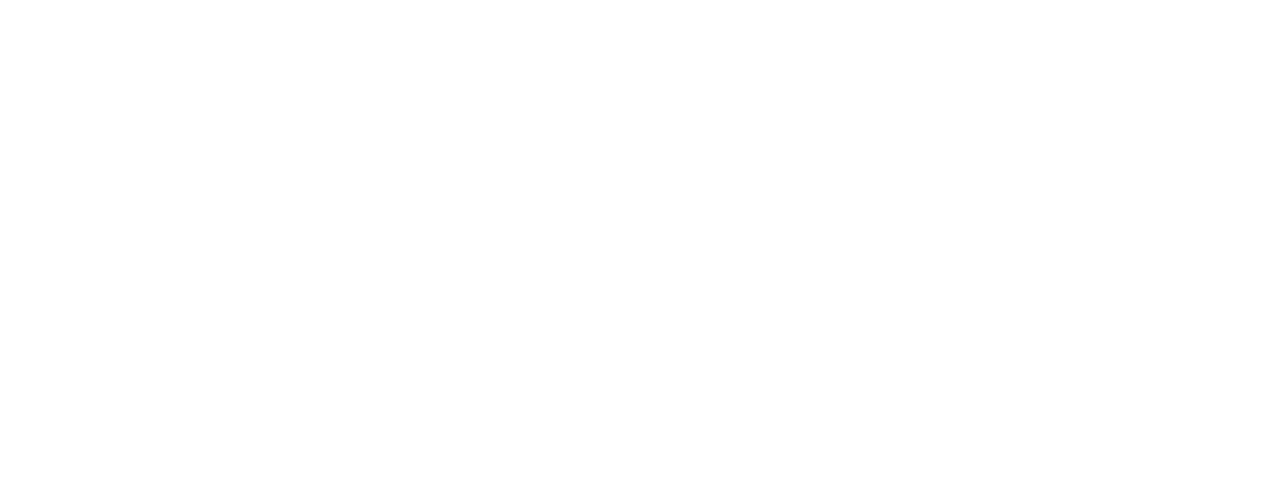
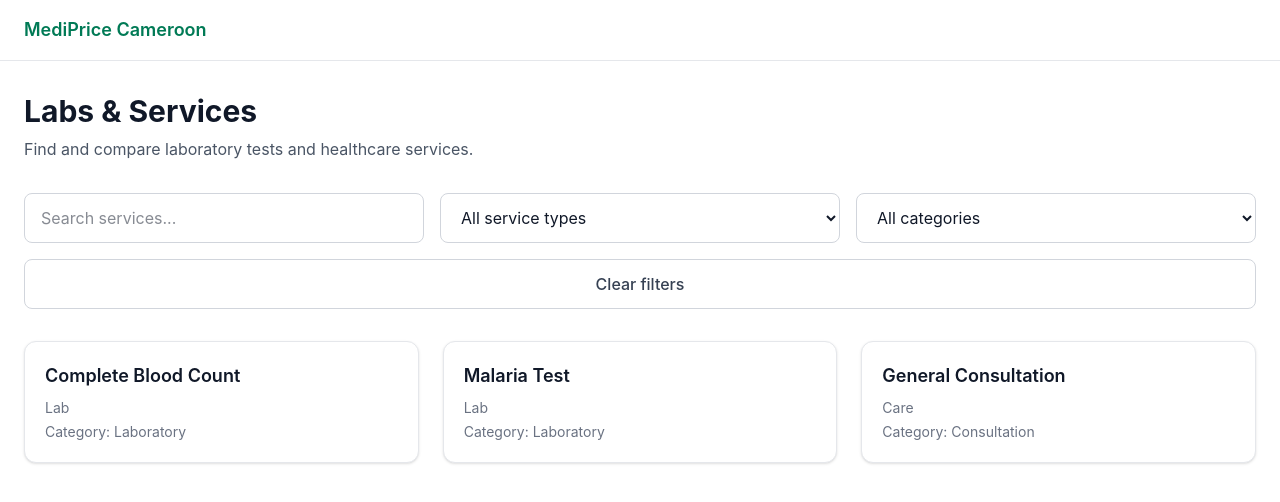
Before and after one commit to SEED-Cameroon/mediprice-web, a React (Vite) app: page /services in a window 1280 px wide. Before the commit this address had no page. Shown: the top 502 px of the page. Built offline with nearby package versions, Linux system fonts and the light colour scheme.

Commit message:
Build services catalogue foundation

```diff
--- a/src/App.jsx
+++ b/src/App.jsx
@@ -1,6 +1,8 @@
 import { BrowserRouter, Routes, Route } from 'react-router-dom'
+
 import Layout from './components/Layout'
 import Home from './pages/Home'
+import Services from './pages/Services'
 
 function App() {
   return (
@@ -8,6 +10,7 @@
       <Routes>
         <Route element={<Layout />}>
           <Route path="/" element={<Home />} />
+          <Route path="/services" element={<Services />} />
         </Route>
       </Routes>
     </BrowserRouter>
--- /dev/null
+++ b/src/components/Pagination.jsx
@@ -0,0 +1,41 @@
+export default function Pagination({
+  currentPage,
+  totalPages,
+  onPageChange,
+}) {
+  if (totalPages <= 1) {
+    return null
+  }
+
+  return (
+    <nav
+      className="mt-8 flex items-center justify-center gap-2"
+      aria-label="Services pagination"
+    >
+      <button
+        type="button"
+        disabled={currentPage === 1}
+        onClick={() => onPageChange(currentPage - 1)}
+        className="rounded-lg border border-gray-300 px-4 py-2 text-sm font-medium disabled:cursor-not-allowed disabled:opacity-50"
+      >
+        Previous
+      </button>
+
+      <span
+        className="px-3 py-2 text-sm text-gray-600"
+        aria-live="polite"
+      >
+        Page {currentPage} of {totalPages}
+      </span>
+
+      <button
+        type="button"
+        disabled={currentPage === totalPages}
+        onClick={() => onPageChange(currentPage + 1)}
+        className="rounded-lg border border-gray-300 px-4 py-2 text-sm font-medium disabled:cursor-not-allowed disabled:opacity-50"
+      >
+        Next
+      </button>
+    </nav>
+  )
+}
--- /dev/null
+++ b/src/components/ServiceCard.jsx
@@ -0,0 +1,26 @@
+import { Link } from 'react-router-dom'
+
+export default function ServiceCard({ service }) {
+  return (
+    <Link
+      to={`/services/${service.id}`}
+      className="block rounded-xl border border-gray-200 bg-white p-5 shadow-sm transition hover:-translate-y-1 hover:shadow-md focus:outline-none focus:ring-2 focus:ring-emerald-600"
+    >
+      <h2 className="text-lg font-semibold text-gray-900">
+        {service.name}
+      </h2>
+
+      {service.type && (
+        <p className="mt-2 text-sm text-gray-500">
+          {service.type}
+        </p>
+      )}
+
+      {service.category && (
+        <p className="mt-1 text-sm text-gray-500">
+          Category: {service.category}
+        </p>
+      )}
+    </Link>
+  )
+}
--- /dev/null
+++ b/src/pages/Services.jsx
@@ -0,0 +1,164 @@
+import { useMemo, useState } from 'react'
+import { useSearchParams } from 'react-router-dom'
+
+import ServiceCard from '../components/ServiceCard'
+
+const demoServices = [
+  {
+    id: '1',
+    name: 'Complete Blood Count',
+    type: 'Lab',
+    category: 'Laboratory',
+  },
+  {
+    id: '2',
+    name: 'Malaria Test',
+    type: 'Lab',
+    category: 'Laboratory',
+  },
+  {
+    id: '3',
+    name: 'General Consultation',
+    type: 'Care',
+    category: 'Consultation',
+  },
+]
+
+export default function Services() {
+  const [loading, setLoading] = useState(false)
+  const [searchParams, setSearchParams] = useSearchParams()
+
+  const search = searchParams.get('search') || ''
+  const type = searchParams.get('type') || 'all'
+  const category = searchParams.get('category') || 'all'
+
+  const updateSearchParams = (key, value) => {
+    const nextParams = new URLSearchParams(searchParams)
+
+    if (!value || value === 'all') {
+      nextParams.delete(key)
+    } else {
+      nextParams.set(key, value)
+    }
+
+    setSearchParams(nextParams)
+  }
+
+  const filteredServices = useMemo(() => {
+    return demoServices.filter((service) => {
+      const matchesSearch = service.name
+        .toLowerCase()
+        .includes(search.toLowerCase())
+
+      const matchesType =
+        type === 'all' || service.type === type
+
+      const matchesCategory =
+        category === 'all' || service.category === category
+
+      return matchesSearch && matchesType && matchesCategory
+    })
+  }, [search, type, category])
+
+  return (
+    <section className="mx-auto max-w-7xl">
+      {/* Page heading */}
+      <div className="mb-8">
+        <h1 className="text-3xl font-bold text-gray-900">
+          Labs & Services
+        </h1>
+
+        <p className="mt-2 text-gray-600">
+          Find and compare laboratory tests and healthcare services.
+        </p>
+      </div>
+
+      {/* Search and filters */}
+      <div className="mb-8 grid gap-4 md:grid-cols-3">
+        {/* Search */}
+        <input
+          type="search"
+          value={search}
+          onChange={(event) =>
+            updateSearchParams('search', event.target.value)
+          }
+          placeholder="Search services..."
+          aria-label="Search services"
+          className="rounded-lg border border-gray-300 px-4 py-3 outline-none transition focus:border-emerald-600 focus:ring-2 focus:ring-emerald-100"
+        />
+
+        {/* Service type */}
+        <select
+          value={type}
+          onChange={(event) =>
+            updateSearchParams('type', event.target.value)
+          }
+          aria-label="Filter by service type"
+          className="rounded-lg border border-gray-300 px-4 py-3 outline-none transition focus:border-emerald-600"
+        >
+          <option value="all">All service types</option>
+          <option value="Lab">Lab</option>
+          <option value="Care">Care</option>
+        </select>
+
+        {/* Category */}
+        <select
+          value={category}
+          onChange={(event) =>
+            updateSearchParams('category', event.target.value)
+          }
+          aria-label="Filter by category"
+          className="rounded-lg border border-gray-300 px-4 py-3 outline-none transition focus:border-emerald-600"
+        >
+          <option value="all">All categories</option>
+          <option value="Laboratory">Laboratory</option>
+          <option value="Consultation">Consultation</option>
+        </select>
+        <button
+  type="button"
+  onClick={() => setSearchParams({})}
+  className="rounded-lg border border-gray-300 px-4 py-3 font-medium text-gray-700 transition hover:bg-gray-50 focus:outline-none focus:ring-2 focus:ring-emerald-600 md:col-span-3"
+>
+  Clear filters
+</button>
+      </div>
+
+
+
+      {/* Results */}
+{loading ? (
+  <div
+    className="rounded-xl border border-gray-200 p-10 text-center"
+    role="status"
+    aria-live="polite"
+  >
+    <p className="text-gray-600">
+      Loading services...
+    </p>
+  </div>
+) : filteredServices.length === 0 ? (
+  <div
+    className="rounded-xl border border-gray-200 p-10 text-center"
+    role="status"
+  >
+    <h2 className="text-lg font-semibold text-gray-900">
+      No services found
+    </h2>
+
+    <p className="mt-2 text-gray-600">
+      Try changing your search or filters.
+    </p>
+  </div>
+) : (
+  <div className="grid gap-6 sm:grid-cols-2 lg:grid-cols-3">
+    {filteredServices.map((service) => (
+      <ServiceCard
+        key={service.id}
+        service={service}
+      />
+    ))}
+  </div>
+)}
+    </section>
+  )
+}
```
